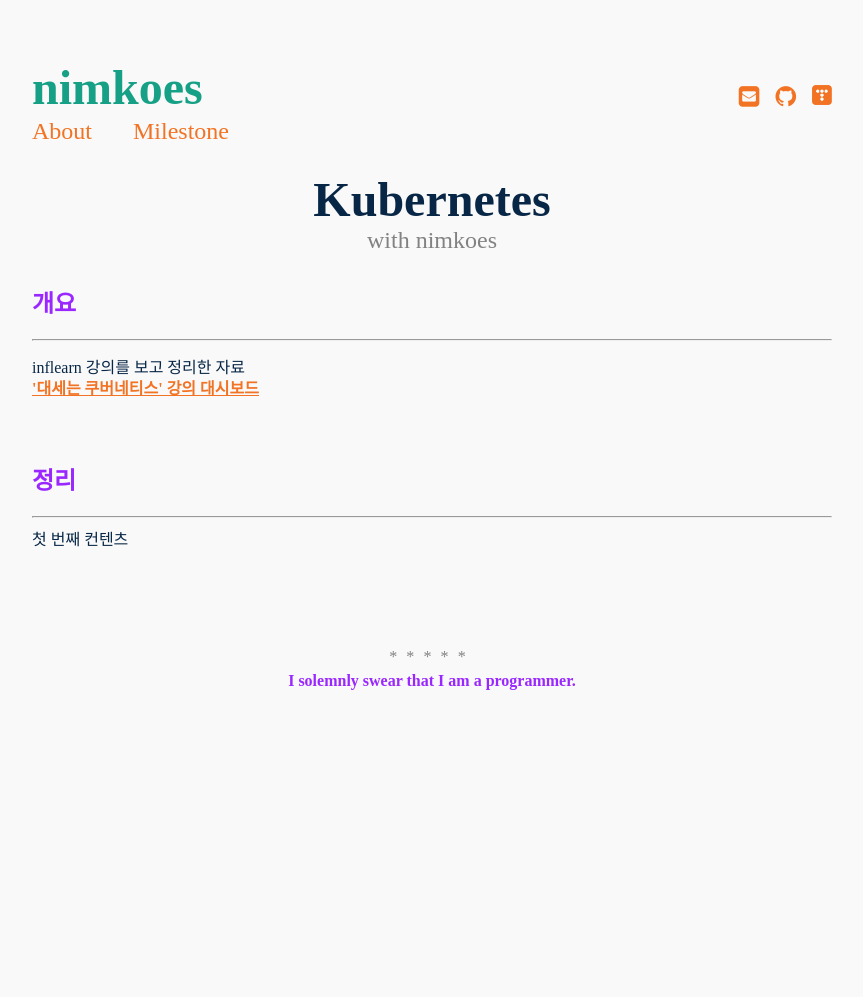
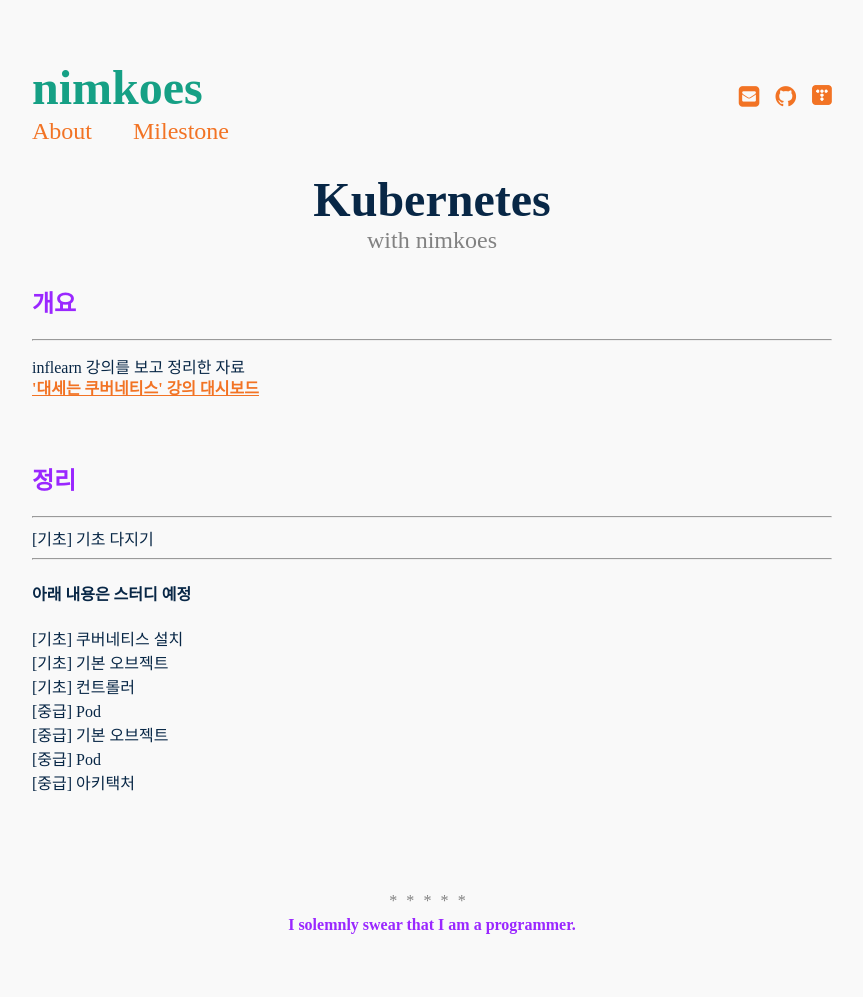
Before and after one commit to nimkoes/portfolio, a Jekyll site: the page built from _posts/2021-11-22-Kubernetes.md, in a window 1280 px wide. Shown: the whole page, without its empty margins (208-1071 px from the left). Built offline with Jekyll 4.4.1, drawn with Linux system fonts in a browser that asks for light colours; before the commit the page ends 900 px from its top, so only the background shows below that.

Commit message:
mod post > kubernetes 스터디 정리  - tistory 블로그에 정리하고 링크로 대체  - 예전에 해보니 하나의 md 파일에 컨텐츠를 모두 넣는건 관리에 무리가 있음

```diff
--- a/_posts/2021-11-22-Kubernetes.md
+++ b/_posts/2021-11-22-Kubernetes.md
@@ -18,14 +18,50 @@
 ## **정리**
 ---
 <details markdown="1">
-<summary>첫 번째 컨텐츠</summary>
+<summary>[기초] 기초 다지기</summary>
 
-접기/펼치기 테스트
+ - Why Kubernetes?     [<sub>쿠버네티스 사용 이유</sub>](https://xxxelppa.tistory.com/347){:target="_blank"}
+ - VM vs Container     [<sub>VM 과 Container 비교</sub>](https://xxxelppa.tistory.com/348){:target="_blank"}
+ - Kubernetes Overview [<sub>쿠버네티스 훑어보기</sub>] (https://xxxelppa.tistory.com/349){:target="_blank"}
 
+</details>
+
+
+---
+
+#### 아래 내용은 스터디 예정
+
+<details markdown="1">
+<summary>[기초] 쿠버네티스 설치</summary>
+</details>
+
+<details markdown="1">
+<summary>[기초] 기본 오브젝트</summary>
+</details>
+
+<details markdown="1">
+<summary>[기초] 컨트롤러</summary>
+</details>
+
+<details markdown="1">
+<summary>[중급] Pod</summary>
+</details>
+
+<details markdown="1">
+<summary>[중급] 기본 오브젝트</summary>
+</details>
+
+<details markdown="1">
+<summary>[중급] Pod</summary>
+</details>
+
+<details markdown="1">
+<summary>[중급] 아키택처</summary>
 </details>
 
 
 
 
 
+
 [link_study]:https://www.inflearn.com/course/%EC%BF%A0%EB%B2%84%EB%84%A4%ED%8B%B0%EC%8A%A4-%EA%B8%B0%EC%B4%88
```
